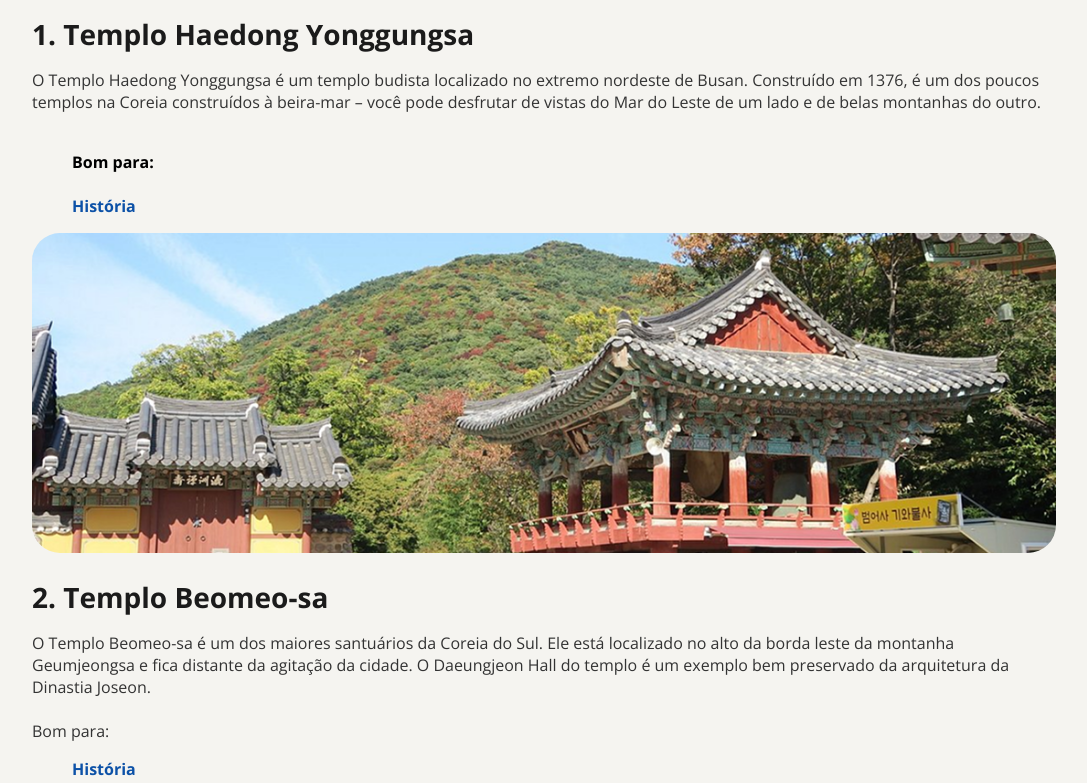
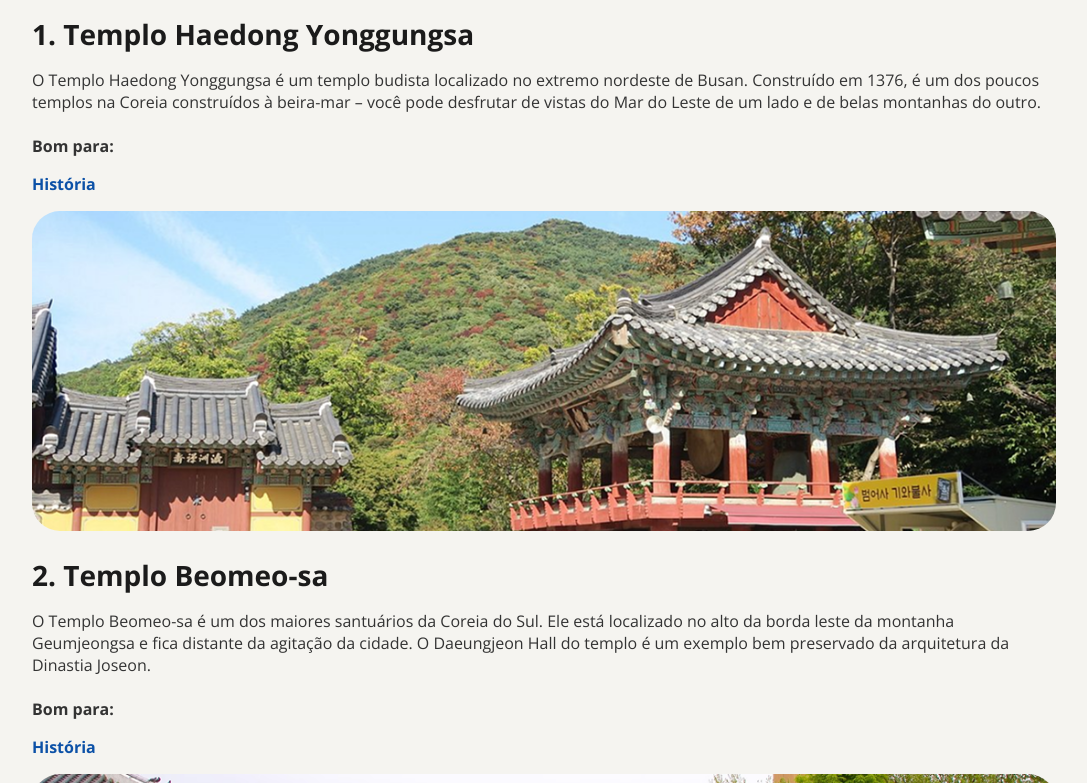
Before and after one commit to SantosMatheuss/Projeto-local-turistico, a plain HTML site: page index.html in a window 1280 px wide. Shown: the part 1660-2443 px from the top of the page, without its empty margins (56-1143 px from the left). Drawn offline with nearby package versions, Linux system fonts and the light colour scheme; a web font is replaced by a local one.

Commit message:
Atualizações no CSS

```diff
--- a/index.html
+++ b/index.html
@@ -55,9 +55,10 @@
 
         <p>
           O Templo Haedong Yonggungsa é um templo budista localizado no extremo nordeste de Busan. Construído em 1376, é um dos poucos templos na Coreia construídos à beira-mar – você pode desfrutar de vistas do Mar do Leste de um lado e de belas montanhas do outro. <br><br>
+          <strong>Bom para:</strong>
         </p>
 
-        <ul>Bom para: <br><br>
+        <ul>
           <il id="history">História</il>
         </ul>
 
@@ -70,7 +71,7 @@
 
         <p>
           O Templo Beomeo-sa é um dos maiores santuários da Coreia do Sul. Ele está localizado no alto da borda leste da montanha Geumjeongsa e fica distante da agitação da cidade. O Daeungjeon Hall do templo é um exemplo bem preservado da arquitetura da Dinastia Joseon.<br><br>
-          Bom para:
+          <strong>Bom para:</strong>
         </p>
 
         <ul>
@@ -86,9 +87,10 @@
 
         <p>
           O Parque Yongdusan, localizado no centro de Busan, abriga alguns dos monumentos mais importantes da cidade. Você pode ver vistas espetaculares do topo da Torre Busan, de 120 metros de altura. O parque tem 2 museus – confira os instrumentos musicais tradicionais no Museum of World Folk Instruments e mais de 80 veleiros coreanos no Exhibition Hall of World Model Boats. <br><br>
+          <strong>Bom para:</strong>
         </p>
 
-        <Ul> Bom para: <br><br>
+        <Ul>
           <il id="history">História</il> <br>
           <il id="family">Famílias</il> <br>
           <il id="budget">Orçamentos</il> <br>
--- a/style.css
+++ b/style.css
@@ -26,7 +26,7 @@ body {
 h1 {
   font-size: 36px;
   font-weight: bold;
-  font-color: #1B1B1B;
+  color: #1B1B1B;
   margin: 8px 0 40px;
 }
 
@@ -56,6 +56,8 @@ p {
 
 ul {
   font-weight: bold;
+  padding-left: 0;
+
 }
 
 #history {
```
